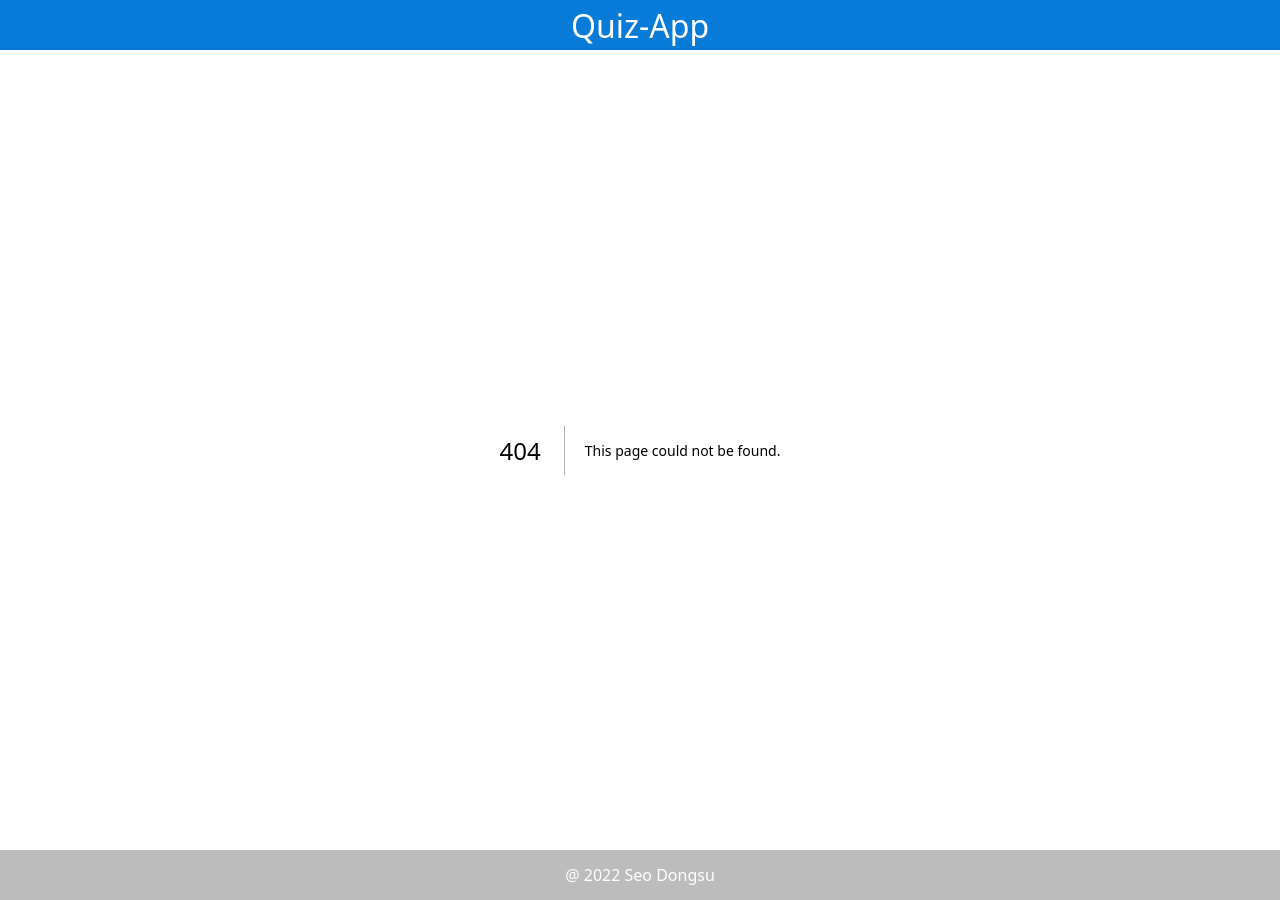
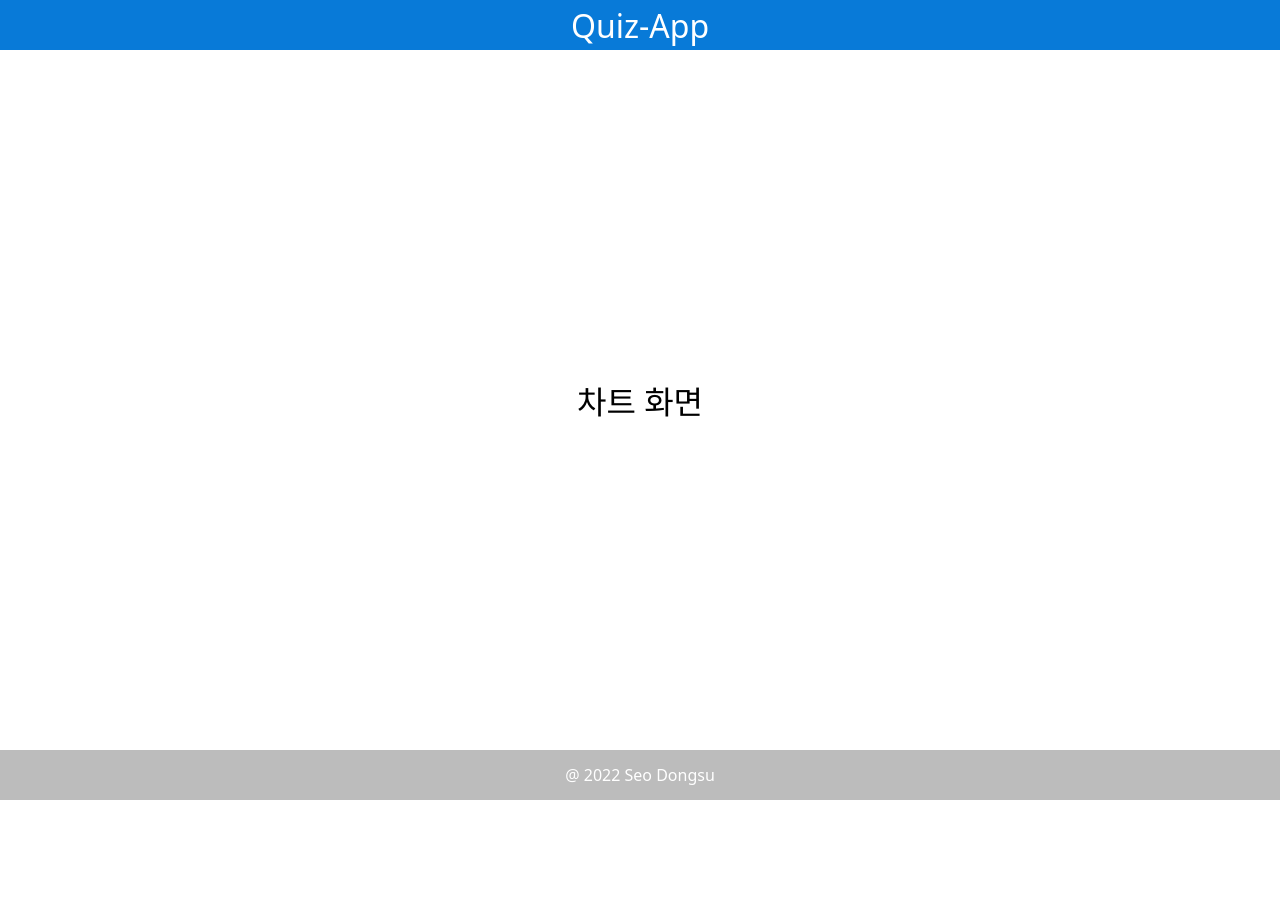
Before and after one commit to xl445566/quiz-app, a Next.js app: page /chart in a window 1280 px wide. Before the commit this address had no page. After the commit the page ends 800 px from the top, so only its background shows below. Built offline with nearby package versions, Linux system fonts and the light colour scheme.

Commit message:
feat: Add chart page

```diff
--- /dev/null
+++ b/pages/chart/index.tsx
@@ -0,0 +1,11 @@
+import type { NextPage } from "next";
+
+import styled from "styled-components";
+
+const Chart: NextPage = () => {
+  // 정답, 오답 개수
+  // 소요 시간
+  return <h1>차트 화면</h1>;
+};
+
+export default Chart;
```
